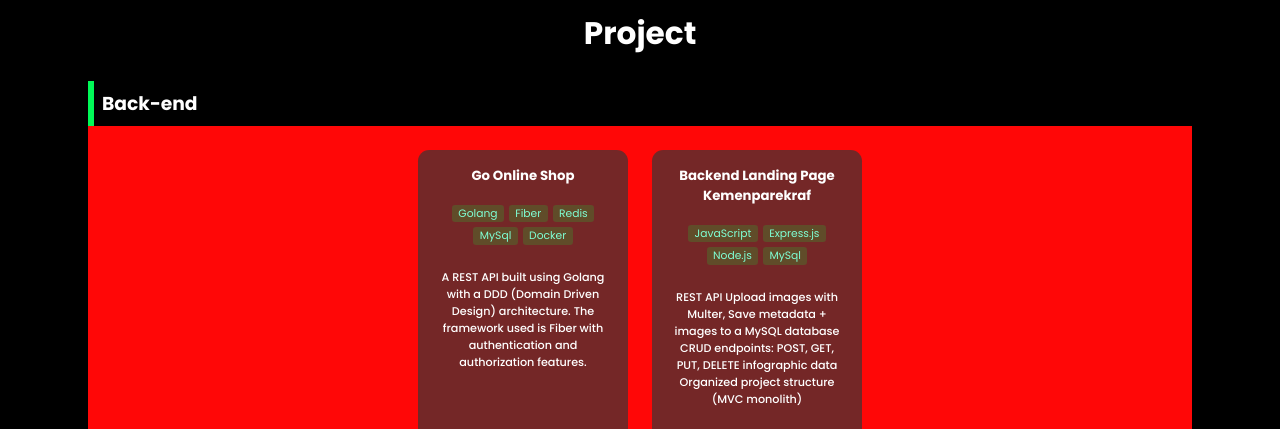
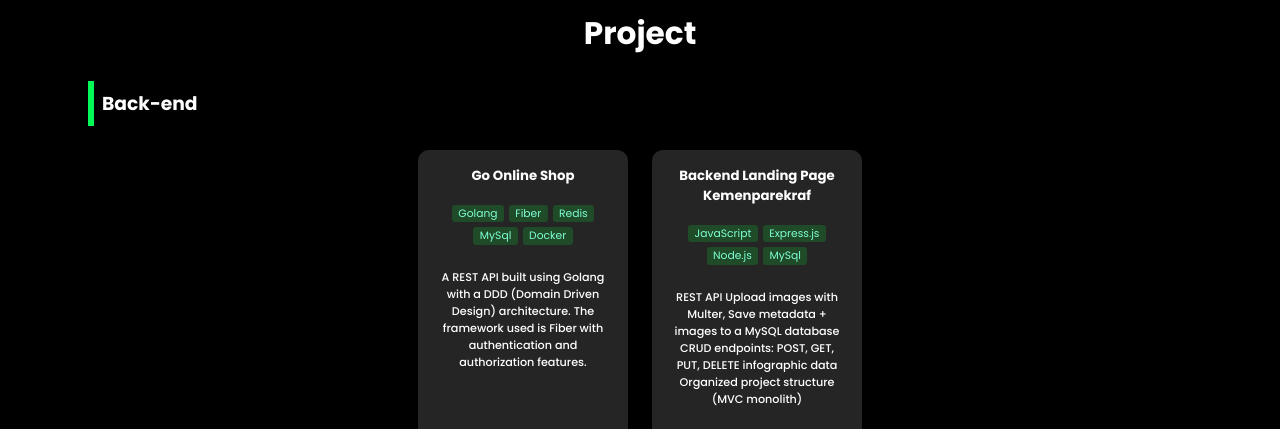
Before and after one commit to Tooomat/portofolio, a website: page index.html in a window 1280 px wide. Shown: the part 870-1299 px from the top of the page. Drawn offline with nearby package versions, Linux system fonts and the light colour scheme.

Commit message:
fixed: update UI

```diff
--- a/assets/css/projects.css
+++ b/assets/css/projects.css
@@ -17,7 +17,7 @@
     flex-wrap: wrap;
     justify-content:  center;
     gap: 1.5rem;
-    background-color: rgb(255, 7, 7);
+    background-color: rgb(0, 0, 0);
 }
 
 .container-card .card {
```
